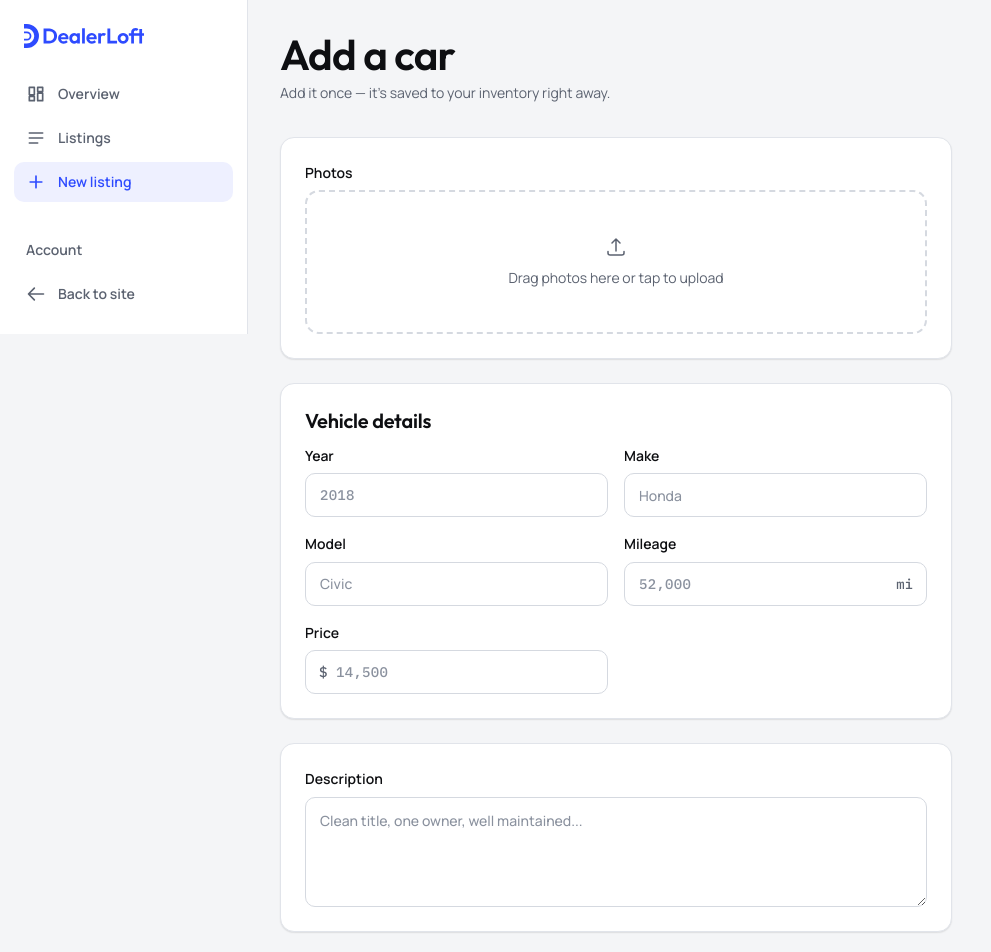
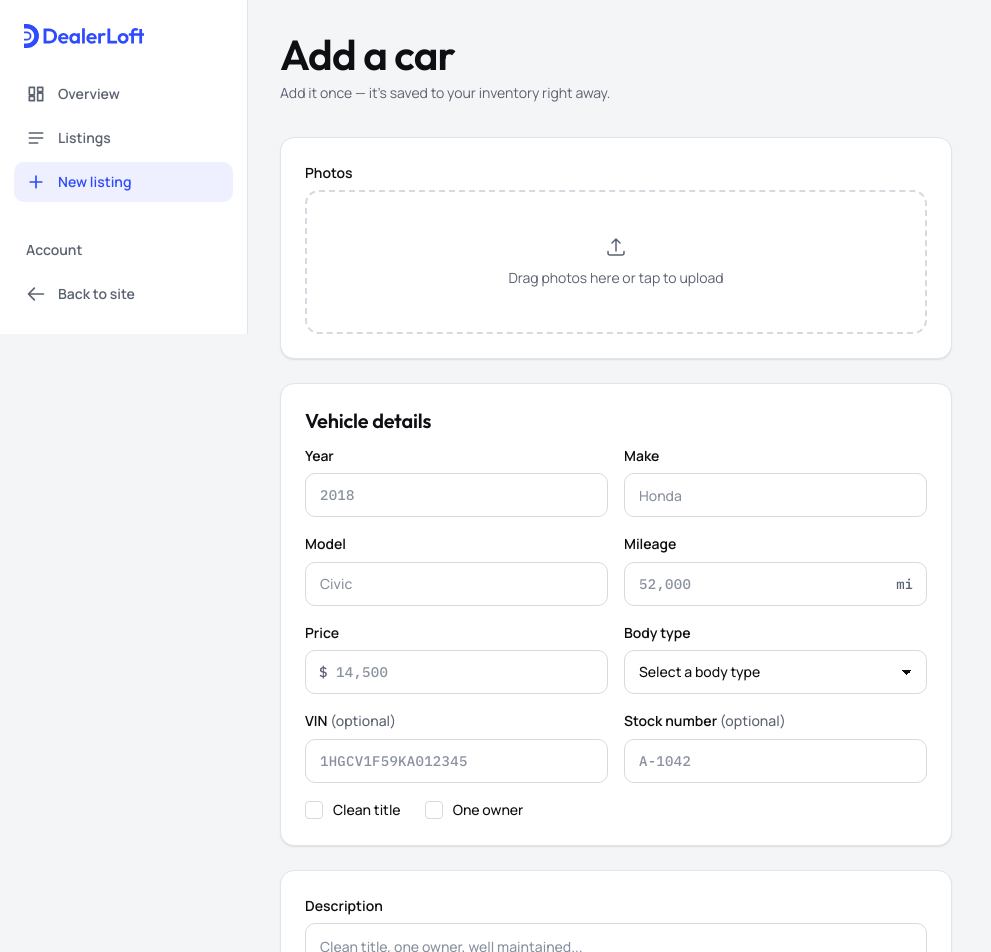
Before and after one commit to xenpain-source/dealer-post, a Next.js app: page /dashboard/listings/new in a window 1280 px wide. Shown: the top 952 px of the page, without its empty margins (0-991 px from the left). Built offline with nearby package versions, Linux system fonts and the light colour scheme.

Commit message:
Add VIN, body type, stock number and title/owner fields to New Listing form

```diff
--- a/components/dashboard/NewListingForm.tsx
+++ b/components/dashboard/NewListingForm.tsx
@@ -23,6 +23,11 @@ export function NewListingForm() {
       model: form.get("model"),
       mileage: String(form.get("mileage") ?? "").replace(/,/g, ""),
       price: String(form.get("price") ?? "").replace(/[$,]/g, ""),
+      vin: form.get("vin"),
+      bodyType: form.get("bodyType"),
+      stockNumber: form.get("stockNumber"),
+      cleanTitle: form.get("cleanTitle") === "on",
+      oneOwner: form.get("oneOwner") === "on",
       description: form.get("description"),
       photoUrls,
     };
@@ -113,6 +118,55 @@ export function NewListingForm() {
               />
             </div>
           </div>
+          <div className="dl-field">
+            <label htmlFor="bodyType" className="dl-label">
+              Body type
+            </label>
+            <select id="bodyType" name="bodyType" className="dl-select" defaultValue="">
+              <option value="" disabled>
+                Select a body type
+              </option>
+              <option value="Sedan">Sedan</option>
+              <option value="SUV">SUV</option>
+              <option value="Truck">Truck</option>
+              <option value="Coupe">Coupe</option>
+              <option value="Other">Other</option>
+            </select>
+          </div>
+          <div className="dl-field">
+            <label htmlFor="vin" className="dl-label">
+              VIN <span className="opt">(optional)</span>
+            </label>
+            <input
+              id="vin"
+              name="vin"
+              placeholder="1HGCV1F59KA012345"
+              maxLength={17}
+              className="dl-input dl-input--data"
+              style={{ textTransform: "uppercase" }}
+            />
+          </div>
+          <div className="dl-field">
+            <label htmlFor="stockNumber" className="dl-label">
+              Stock number <span className="opt">(optional)</span>
+            </label>
+            <input
+              id="stockNumber"
+              name="stockNumber"
+              placeholder="A-1042"
+              className="dl-input dl-input--data"
+            />
+          </div>
+        </div>
+        <div className="mt-4 flex flex-wrap gap-6">
+          <label className="dl-check">
+            <input id="cleanTitle" name="cleanTitle" type="checkbox" />
+            Clean title
+          </label>
+          <label className="dl-check">
+            <input id="oneOwner" name="oneOwner" type="checkbox" />
+            One owner
+          </label>
         </div>
       </div>
 
```
